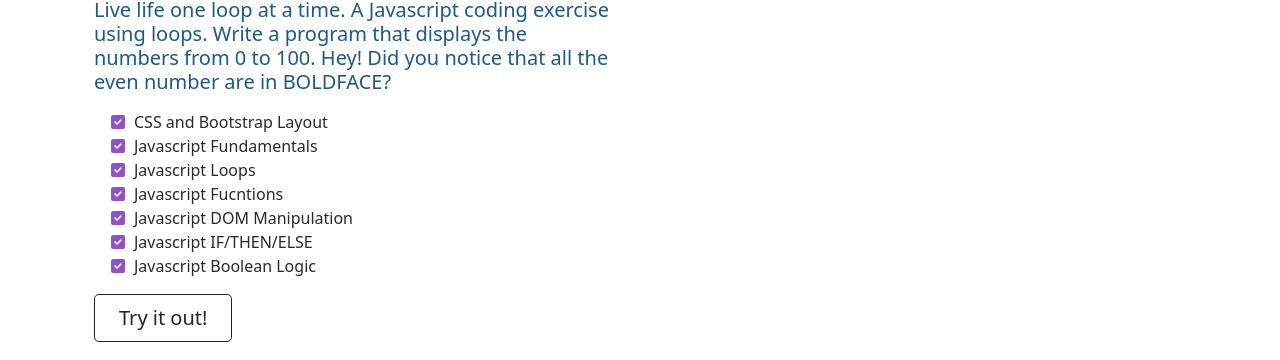
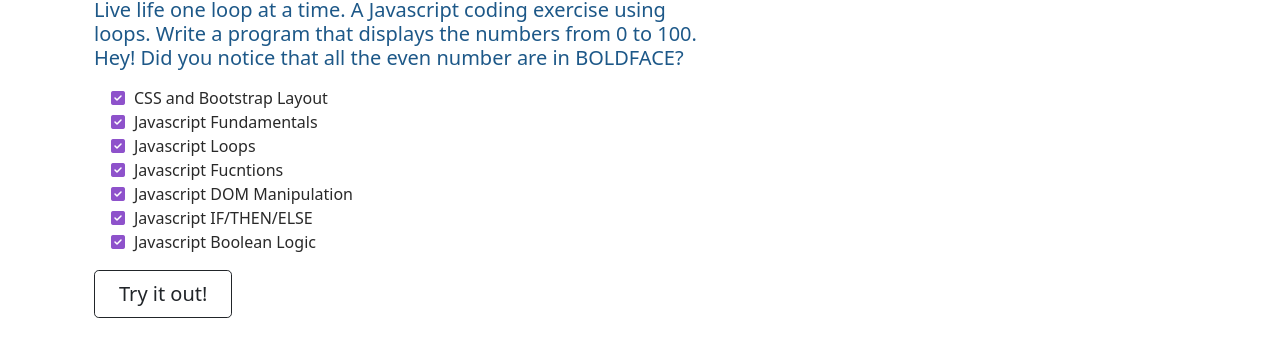
Before and after one commit to Usherg49/JsSiteTemplate, a plain HTML site: page index.html in a window 1280 px wide. Shown: the part 205-565 px from the top of the page. Drawn offline with nearby package versions, Linux system fonts and the light colour scheme.

Commit message:
Adjusts BScolumns on Home page - 7 left, 5 right

```diff
--- a/index.html
+++ b/index.html
@@ -53,7 +53,7 @@
 <main class="flex-shrink-0">
        <div class="container col-xxl-8 px-4 py-4">
            <div class="row g-5 py-5 row-cols-1 row-cols-lg-2">
-               <div class="col order-last order-lg-first">
+               <div class="col-12 col-lg-7 order-last order-lg-first">
                    <h1 class="display-5 fw-bold lg-1 mb-3">APP NAME: A Coding Project</h1>
                    <h4 class="lead">Live life one loop at a time. A Javascript coding exercise using loops. Write a program that displays the numbers from 0 to 100.
                        Hey! Did you notice that all the even number are in <strong>BOLDFACE</strong>?</h4>
@@ -80,7 +80,7 @@
                            </div>
                        </h5>
                </div>
-               <div class="col">
+               <div class="col-12 col-lg-5">
                    <img src="/img/UsherGluckLogo.svg" class="img-fluid center-block d-block mx-auto" alt="Usher Gluck Logo" width="700" height="500">
                </div>
            </div>
```
